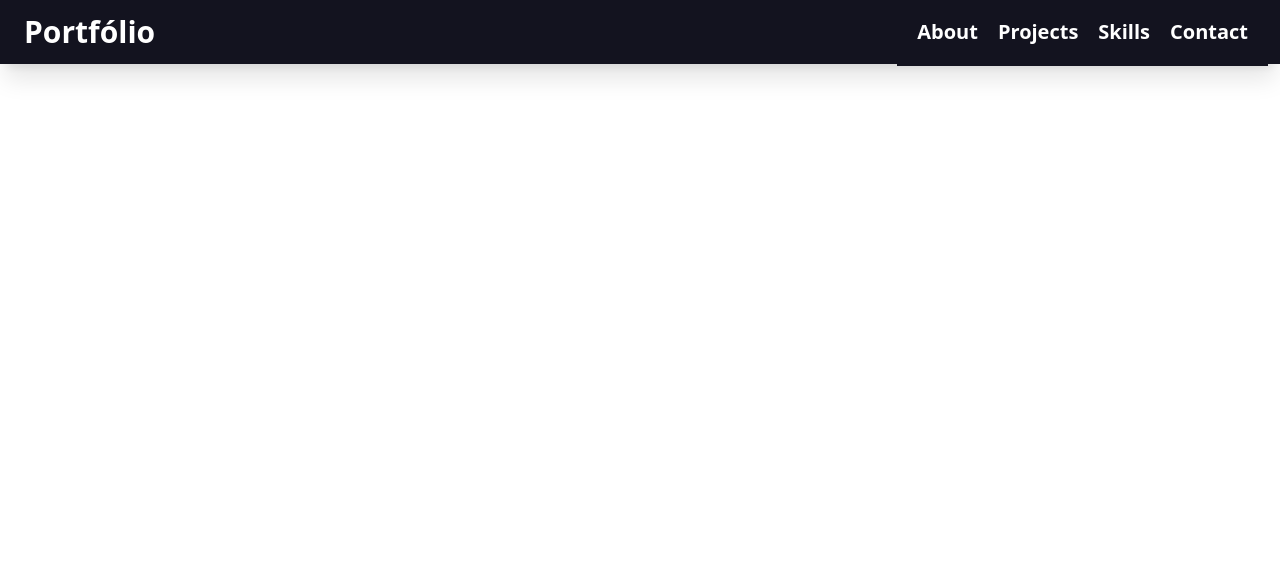
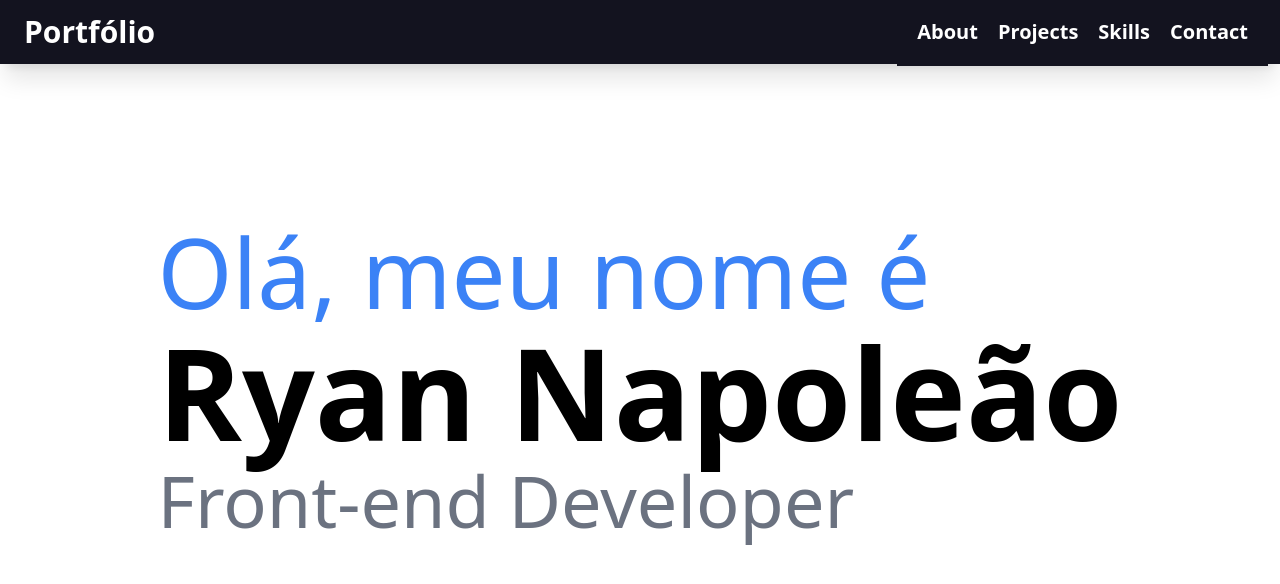
Before and after one commit to RyanNS7/personal-portfolio, a React (Vite) app: page / in a window 1280 px wide. Shown: the top 584 px of the page. Built offline with nearby package versions, Linux system fonts and the light colour scheme.

Commit message:
add Introduction

```diff
--- a/src/App.jsx
+++ b/src/App.jsx
@@ -1,10 +1,13 @@
+import { About } from "./components/About"
 import { Header } from "./components/Header"
+import { Introduction } from "./components/Introduction"
 
 
 function App() {
   return (
     <>
     <Header />
+    <Introduction />
     </>
   )
 }
```
